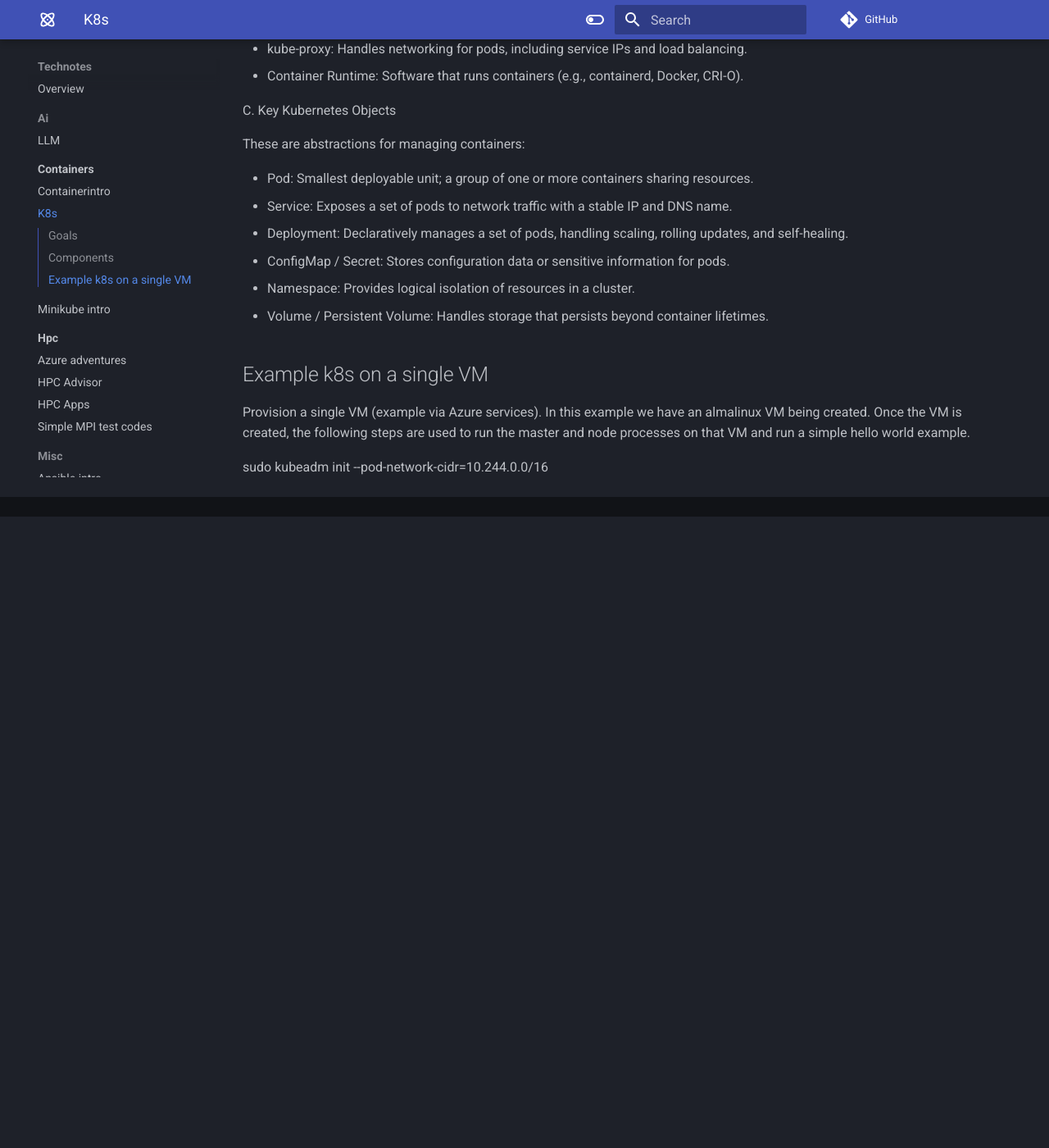
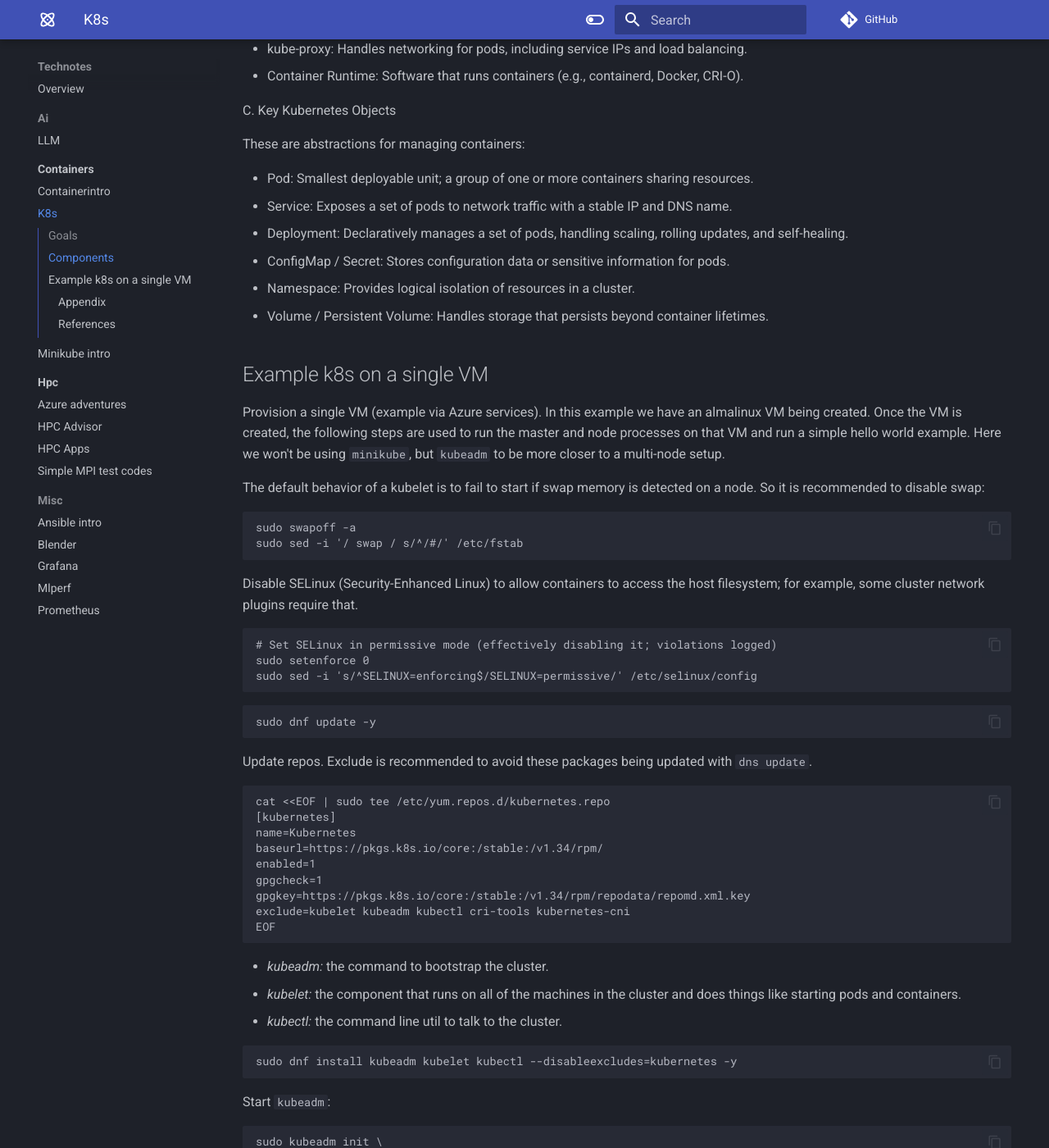
Before and after one commit to marconetto/technotes, an MkDocs documentation site: the page built from docs/containers/k8s.md, in a window 1280 px wide and 1400 px high, scrolled down 1614 px. Shown: the whole window at 82% size. Built offline with MkDocs 1.6.1 and Material for MkDocs 9.7.7, drawn with Linux system fonts in a browser that asks for light colours; comment, search, counter and statistics services are not loaded; before the commit the page ends 2244 px from its top, so only the background shows below that; some of the changed text lies outside the part shown.

Commit message:
add k8s single vm content

````diff
--- a/docs/containers/k8s.md
+++ b/docs/containers/k8s.md
@@ -89,6 +89,155 @@
 Provision a single VM (example via Azure services). In this example we have an
 almalinux VM being created. Once the VM is created, the following steps are used
 to run the master and node processes on that VM and run a simple hello world
-example.
+example. Here we won't be using `minikube`, but `kubeadm` to be more
+closer to a multi-node setup.
 
-sudo kubeadm init --pod-network-cidr=10.244.0.0/16
+
+The default behavior of a kubelet is to fail to start if swap memory is detected on a node. So it is recommended to disable swap:
+
+```
+sudo swapoff -a
+sudo sed -i '/ swap / s/^/#/' /etc/fstab
+```
+
+
+Disable SELinux (Security-Enhanced Linux) to allow containers to access the host filesystem; for example, some cluster network plugins require that.
+
+```
+# Set SELinux in permissive mode (effectively disabling it; violations logged)
+sudo setenforce 0
+sudo sed -i 's/^SELINUX=enforcing$/SELINUX=permissive/' /etc/selinux/config
+```
+
+```
+sudo dnf update -y
+```
+
+
+Update repos. Exclude is recommended to avoid these packages being updated with `dns update`.
+
+```
+cat <<EOF | sudo tee /etc/yum.repos.d/kubernetes.repo
+[kubernetes]
+name=Kubernetes
+baseurl=https://pkgs.k8s.io/core:/stable:/v1.34/rpm/
+enabled=1
+gpgcheck=1
+gpgkey=https://pkgs.k8s.io/core:/stable:/v1.34/rpm/repodata/repomd.xml.key
+exclude=kubelet kubeadm kubectl cri-tools kubernetes-cni
+EOF
+```
+
+
+- *kubeadm:* the command to bootstrap the cluster.
+- *kubelet:* the component that runs on all of the machines in the cluster and does things like starting pods and containers.
+- *kubectl:* the command line util to talk to the cluster.
+
+```
+sudo dnf install kubeadm kubelet kubectl --disableexcludes=kubernetes -y
+```
+
+Start `kubeadm`:
+
+```
+sudo kubeadm init \
+  --apiserver-advertise-address=$(hostname -I | awk '{print $1}') \
+  --pod-network-cidr=10.244.0.0/16
+```
+
+This command sets up the control plane and writes the admin’s kubeconfig file here (owned by root): `/etc/kubernetes/admin.conf`
+This file tells `kubectl`:
+
+- where to find the API server,
+- which user credentials to use,
+- what certificates to trust.
+
+
+To start the cluster:
+
+```
+mkdir -p $HOME/.kube
+sudo cp -i /etc/kubernetes/admin.conf $HOME/.kube/config
+sudo chown $(id -u):$(id -g) $HOME/.kube/config
+```
+
+If you run the following command, it will show the control-plane node is not
+ready as it requires a pod network plugin---Kubernetes depends on a CNI
+(Container Network Interface) plugin for inter-pod communication.
+
+```
+kubectl get nodes
+```
+
+
+```
+kubectl apply -f https://raw.githubusercontent.com/flannel-io/flannel/master/Documentation/kube-flannel.yml
+kubectl -n kube-flannel get pods -o wide
+```
+
+After this is done the `kubectl get nodes` will show the control plane node as
+ready.
+
+```
+kubectl get nodes
+NAME          STATUS   ROLES           AGE   VERSION
+vmnetto3160   Ready    control-plane   42m   v1.34.1
+```
+
+One can also see all pods running:
+
+```
+kubectl get pods -A
+NAMESPACE      NAME                                  READY   STATUS    RESTARTS   AGE
+kube-flannel   kube-flannel-ds-hd7gw                 1/1     Running   0          11m
+kube-system    coredns-66bc5c9577-s2vpb              1/1     Running   0          52m
+kube-system    coredns-66bc5c9577-vnpb8              1/1     Running   0          52m
+kube-system    etcd-vmnetto3160                      1/1     Running   0          52m
+kube-system    kube-apiserver-vmnetto3160            1/1     Running   0          52m
+kube-system    kube-controller-manager-vmnetto3160   1/1     Running   0          52m
+kube-system    kube-proxy-v7kc6                      1/1     Running   0          52m
+kube-system    kube-scheduler-vmnetto3160            1/1     Running   0          52m
+```
+
+
+As we are running everything on a single VM, the following command would not be
+used; as it is for additional VMs. The `kubeadm init` command already starts
+`kubelet` on the node.
+
+```
+sudo kubeadm join <control-plane-host>:<control-plane-port> --token <token> --discovery-token-ca-cert-hash sha256:<hash>
+```
+
+
+To allow regular nodes to be scheduled in control-plane node (okay for single
+node tests).
+
+```
+# see the taint there in control-plane
+kubectl describe node vmnetto3160 | grep Taints
+
+# remove it
+kubectl taint nodes --all node-role.kubernetes.io/control-plane-
+```
+
+
+Deplay a pod:
+
+```
+kubectl run nginx --image=nginx --restart=Never
+```
+
+
+
+### Appendix
+
+Check `kubelet` logs:
+
+```
+sudo journalctl -u kubelet -n 20 --no-pager
+```
+
+
+### References
+- <https://kubernetes.io/docs/setup/production-environment/tools/kubeadm/install-kubeadm/>
+- <https://kubernetes.io/docs/reference/networking/ports-and-protocols/>
````
